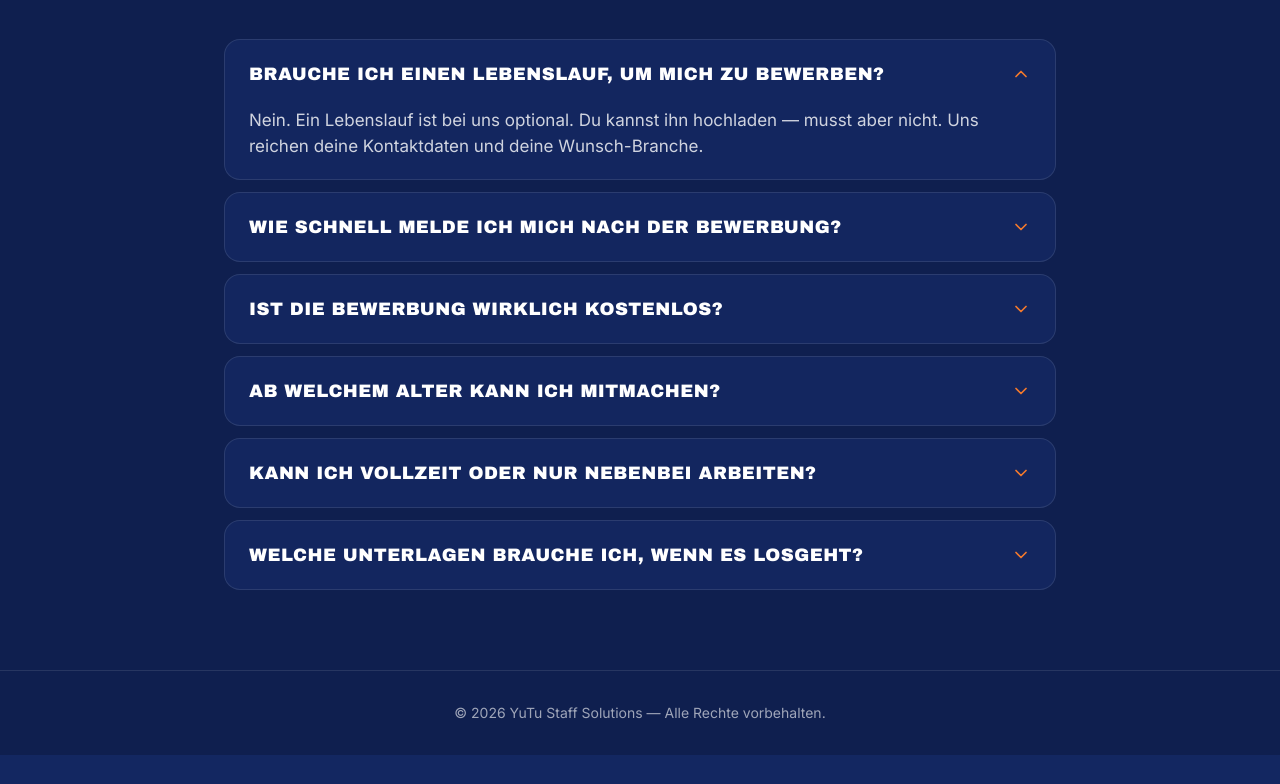
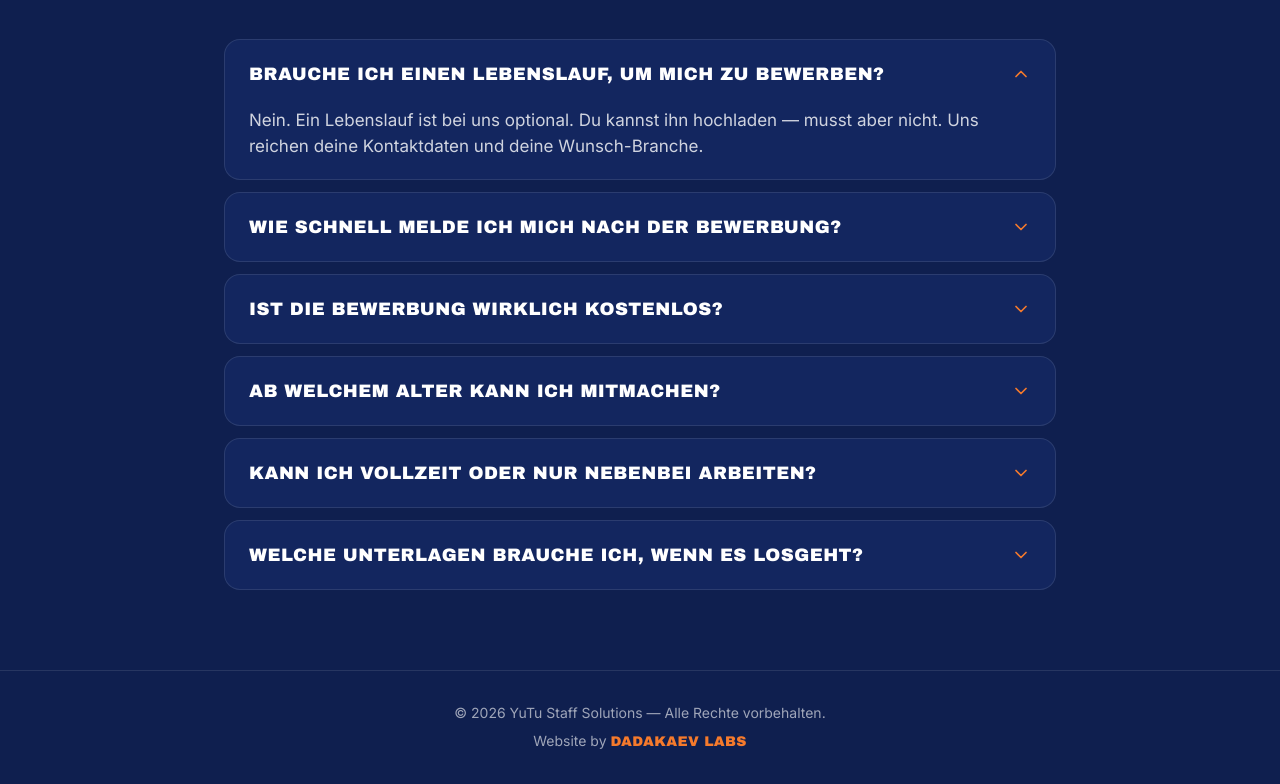
Before and after one commit to dadakaev10-sketch/yutu-staff-solutions, a React (Vite) app: page / in a window 1280 px wide. Shown: the part 5200-5984 px from the top of the page. Before the commit the page ends 5955 px from the top, so only its background shows below. Built offline with nearby package versions, Linux system fonts and the light colour scheme.

Commit message:
feat: Add DADAKAEV Labs credit link to footer
Co-Authored-By: Claude Haiku 4.5 <noreply@anthropic.com>

```diff
--- a/src/components/Footer.tsx
+++ b/src/components/Footer.tsx
@@ -2,8 +2,19 @@ export function Footer() {
   const year = new Date().getFullYear();
   return (
     <footer className="bg-brand-navy-dark border-t border-white/10">
-      <div className="mx-auto max-w-7xl px-5 py-8 sm:px-8 text-center text-sm text-white/60">
-        &copy; {year} YuTu Staff Solutions — Alle Rechte vorbehalten.
+      <div className="mx-auto flex max-w-7xl flex-col items-center gap-2 px-5 py-8 sm:px-8 text-center text-sm text-white/60">
+        <div>&copy; {year} YuTu Staff Solutions — Alle Rechte vorbehalten.</div>
+        <div>
+          Website by{' '}
+          <a
+            href="https://www.dadakaev.com/"
+            target="_blank"
+            rel="noopener noreferrer"
+            className="font-display uppercase tracking-wide text-brand-orange transition hover:text-brand-orange/80"
+          >
+            DADAKAEV Labs
+          </a>
+        </div>
       </div>
     </footer>
   );
```
